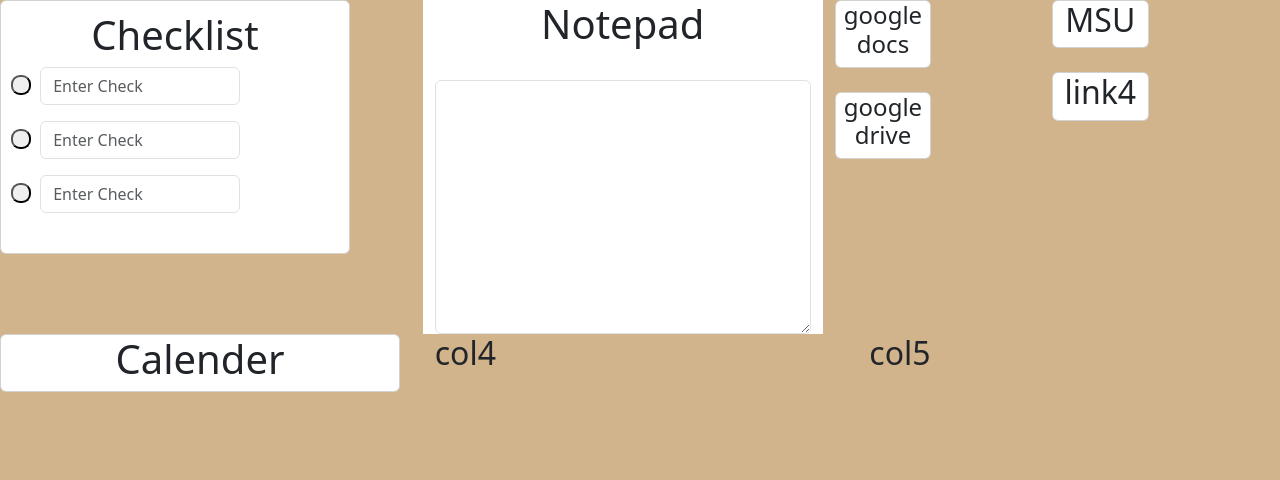
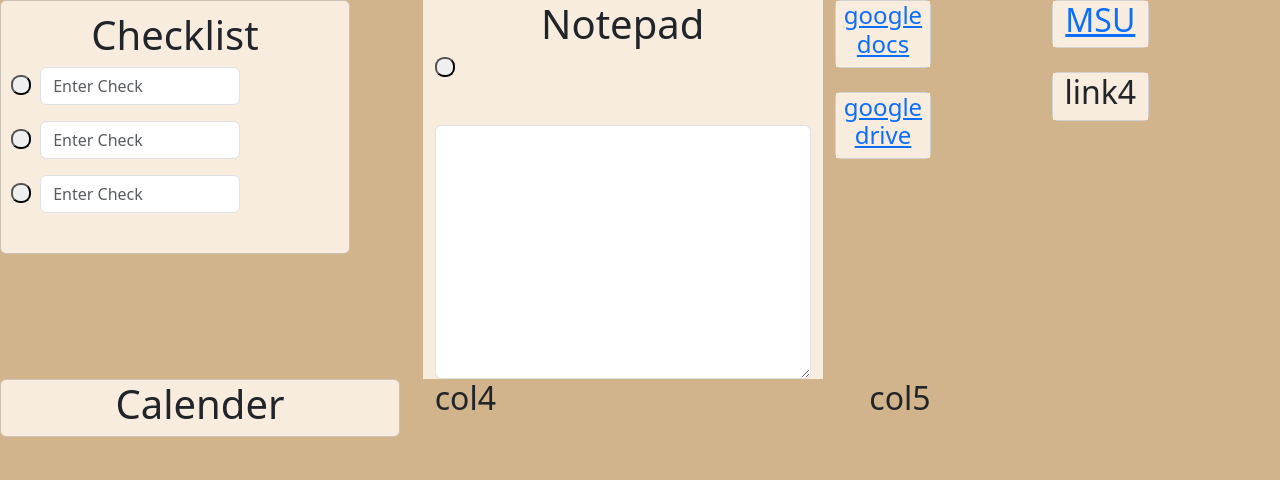
Before and after one commit to BradenJ132/WebsiteFinalProject, a plain HTML site: page index.html in a window 1280 px wide. Drawn offline with nearby package versions, Linux system fonts and the light colour scheme.

Commit message:
updated index.html
I changed colors a bit, i got the links working, and i got the notepad working

```diff
--- a/index.html
+++ b/index.html
@@ -12,15 +12,16 @@
   </head>
 
   <body style="background-color: tan">
-    <div class="container-fluid;">
+    <div class="container-fluid;" >
       <div class="row">
         <!--Ckecklist container-->
         <div class="col-4">
           <div
             class="card mb-3;"
-            style="width: 350px; padding: 10px 10px 10px 10px"
+            style="width: 350px; padding: 10px 10px 10px 10px; background-color: #F7ECDD"
+
           >
-            <div class="cardbody">
+            <div class="cardbody" >
               <h1 style="text-align: center">Checklist</h1>
               <!--Checklist 1-->
               <button
@@ -68,7 +69,7 @@
               <button
                 type="button"
                 class="btn-cirlce btn-primary btn-cirlce mb-4"
-                style="width: 20px; height: 20px; border-radius: 45%"
+                style="width: 20px; height: 20px; border-radius: 45%; "
                 id="checkButton3"
                 onclick = "checkOff3()"
               ></button>
@@ -79,7 +80,7 @@
                   id="CheckList_3"
                   placeholder="Enter Check"
                   name="checkBox3"
-                  style="width: 200px; margin-left: 5px"
+                  style="width: 200px; margin-left: 5px; "
                    onkeydown="if (event.key === 'Enter') writeTo3();"
                 />
               </label>
@@ -87,14 +88,22 @@
             </div>
           </div>
         </div>
-
-        <div class="col-4" style="width: 400px; background-color: white">
+<!--Notepad start-->
+        <div class="col-4" style="width: 400px; background-color: #F7ECDD">
           <div>
             <h1 style="text-align: center">Notepad</h1>
+            <button
+                type="button"
+                class="btn-cirlce btn-primary btn-cirlce mb-4"
+                style="width: 20px; height: 20px; border-radius: 45%"
+                id="checkButton3"
+                onclick = "removeNotePad()"
+              ></button>
           </div>
-          <div class="form-group">
+          <div class="form-group" >
             <label for="comment"> </label>
-            <textarea class="form-control" rows="10" id="comment"></textarea>
+            <textarea class="form-control" rows="10" id = "NotePadBox"></textarea>
+
           </div>
         </div>
         <!--links division-->
@@ -102,15 +111,15 @@
 
           <div class="col-6 mb-4">
             <div class="card" >
-              <div class="cardbody" style = "text-align: center;">
-                <h4>google docs<h4>
+              <div class="cardbody" style = "text-align: center; background-color: #F7ECDD">
+                <h4> <a href = "https://docs.google.com/document/u/0/">google docs</a><h4>
               </div>
             </div>
           </div>
 <div class="col-6">
             <div class="card">
-              <div class="cardbody" style = "text-align: center;">
-                <h4>google drive<h4>
+              <div class="cardbody" style = "text-align: center; background-color: #F7ECDD">
+                <h4> <a href = "https://drive.google.com/drive/my-drive?dmr=1&ec=wgc-drive-%5Bmodule%5D-goto">google drive</a><h4>
               </div>
             </div>
           </div>
@@ -120,14 +129,15 @@
 
           <div class="col-6 mb-4">
             <div class="card">
-              <div class="cardbody" style = "text-align: center;">
-                <h2>MSU<h2>
+              <div class="cardbody" style = "text-align: center; background-color: #F7ECDD">
+                <h2> <a href = "https://www.msudenver.edu/studenthub/">MSU</a><h2>
+
               </div>
             </div>
           </div>
 <div class="col-6">
             <div class="card">
-              <div class="cardbody" style = "text-align: center;">
+              <div class="cardbody" style = "text-align: center; background-color: #F7ECDD">
                 <h2>link4<h2>
               </div>
             </div>
@@ -137,7 +147,7 @@
     </div>
     <div class="row">
       <div class="col-4">
-        <div class="card mb-3" style="width: 400px">
+        <div class="card mb-3" style="width: 400px; background-color: #F7ECDD">
           <div class="cardbody">
             <h1 style="text-align: center">Calender</h1>
           </div>
@@ -183,6 +193,13 @@
   {
     document.getElementById("Check3Save").textContent = ""
   }
+
+  function removeNotePad()
+  {
+document.getElementById("NotePadBox").value = ""
+  }
+
+
 </script>
 <!-- colors
  tan = #D2B189
```
